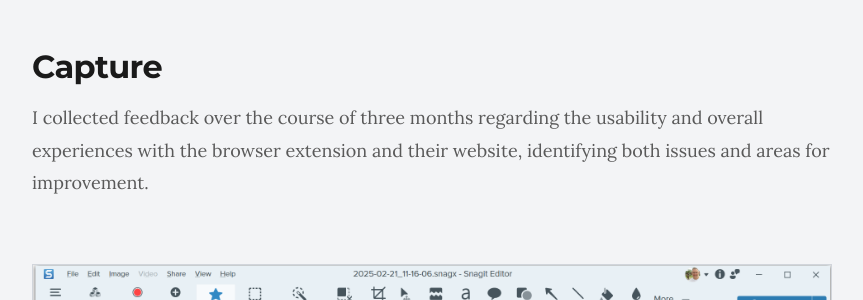
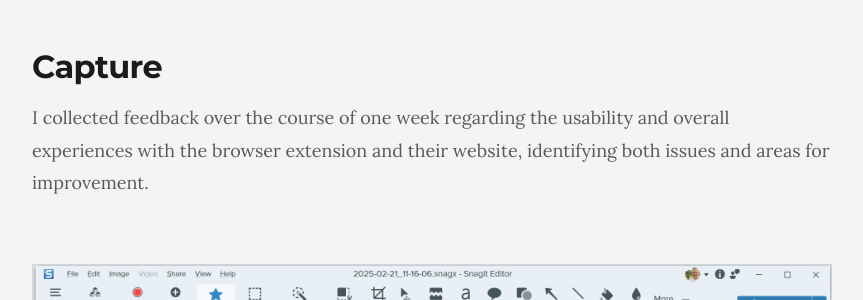
Before and after one commit to cblocher/cblocher.github.io, a Jekyll site: the page built from projects/teal-usability.md, in a window 1280 px wide and 900 px high, scrolled down 2341 px. Shown: the part 154-454 px from the top of the window, without its empty margins (208-1071 px from the left). Built offline with Jekyll 4.4.1, drawn with Linux system fonts in a browser that asks for light colours.

Commit message:
Change the Teal Capture sentence to one week
Co-Authored-By: Claude Sonnet 5.5 <noreply@anthropic.com>
Claude-Session: https://claude.ai/code/session_01RniP8BbU5xDmegNyezKNJa

```diff
--- a/projects/teal-usability.md
+++ b/projects/teal-usability.md
@@ -32,7 +32,7 @@ As “customer zero”, I engaged in a workflow testing process to assess the ef
 
 ## Capture
 
-I collected feedback over the course of three months regarding the usability and overall experiences with the browser extension and their website, identifying both issues and areas for improvement.
+I collected feedback over the course of one week regarding the usability and overall experiences with the browser extension and their website, identifying both issues and areas for improvement.
 
 {% include figure.html src="/assets/images/projects/teal-usability/snagit-capture.webp" alt="The Snagit editor with a job description marked up: highlighted terms, a circled word, and red callouts. One callout reads, “Tool labels sentence case v. tool labels Title Case?”" caption="Snagit does a great job of capturing workflow testing results." %}
 
```
Also changed, not shown: docs/decision-log.md (+9 -2 lines).
